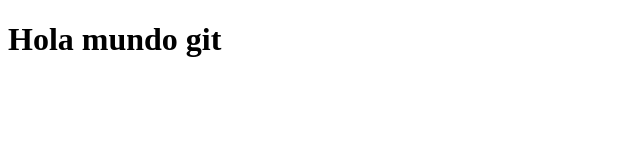
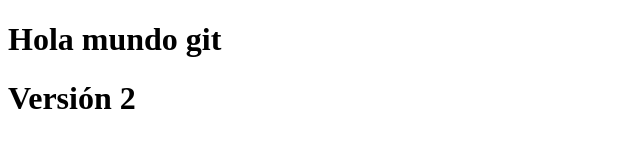
Before and after one commit to JuanMeloSerrano/Aprendiendo-Git-y-Github, a plain HTML site: page index.html in a window 1280 px wide. Shown: the whole page, without its empty margins (0-640 px from the left). Drawn offline with Linux system fonts and the light colour scheme.

Commit message:
10/05/2021 se agrego un h2 -> version 2

```diff
--- a/index.html
+++ b/index.html
@@ -8,6 +8,6 @@
 </head>
 <body>
     <h1>Hola mundo git</h1>
-
+    <h1>Versión 2</h1>
 </body>
 </html>
```
